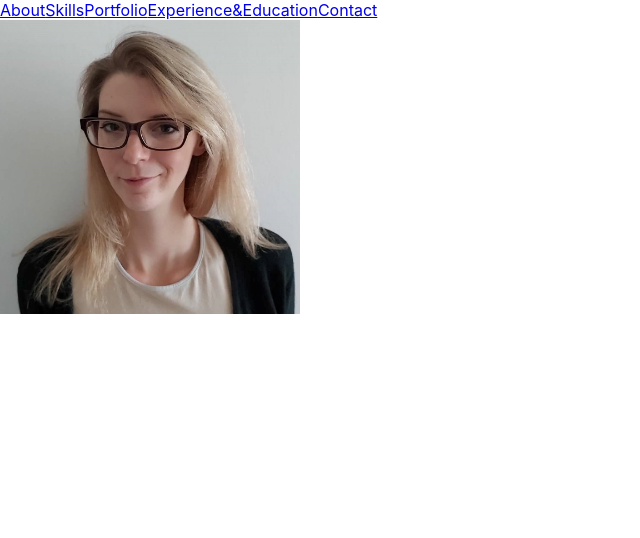
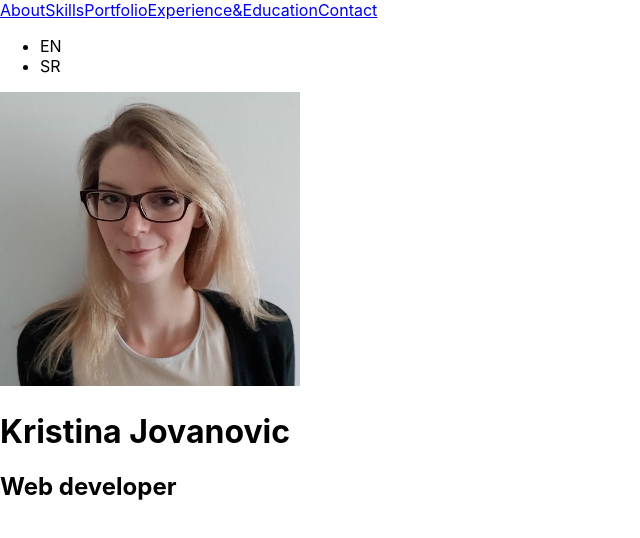
Before and after one commit to Kristina-11/Resume, a React (Create React App) app: page / in a window 1280 px wide. Shown: the top 538 px of the page, without its empty margins (0-640 px from the left). Built offline with nearby package versions, Linux system fonts and the light colour scheme; the HTML template or start-up script is replaced by a standard one.

Commit message:
Made a LanguageContext for setting multilingual site and made small changes.

```diff
--- a/src/App.js
+++ b/src/App.js
@@ -6,9 +6,11 @@ import Nav from "./components/Nav";
 import PageNotFound from "./components/pages/PageNotFound";
 import Portfolio from "./components/pages/Portfolio";
 import Skills from "./components/pages/Skills";
+import LanguageContextProvider from "./context/LanguageContext";
 
 function App() {
   return (
+    <LanguageContextProvider>
       <BrowserRouter>
         <div className="App">
           <Nav />
@@ -22,6 +24,7 @@ function App() {
           </Switch>
         </div>
       </BrowserRouter>
+    </LanguageContextProvider>
   );
 }
 
--- a/src/components/Nav.js
+++ b/src/components/Nav.js
@@ -1,13 +1,35 @@
+import { useContext } from "react";
 import { Link } from "react-router-dom";
+import { LanguageContext } from "../context/LanguageContext";
 
 const Nav = () => {
+    const { lang, changeLanguage } = useContext(LanguageContext);
+
     return (
         <div className="nav">
-            <Link to='/'>About</Link>
-            <Link to='/skills'>Skills</Link>
-            <Link to='/portfolio'>Portfolio</Link>
-            <Link to='/work'>Experience&Education</Link>
-            <Link to='/contact'>Contact</Link>
+            { lang === 'en' ?
+                <div className="nav-left">
+                    <Link to='/'>About</Link>
+                    <Link to='/skills'>Skills</Link>
+                    <Link to='/portfolio'>Portfolio</Link>
+                    <Link to='/work'>Experience&Education</Link>
+                    <Link to='/contact'>Contact</Link>
+                </div> :
+                <div className="nav-left">
+                    <Link to='/'>Info</Link>
+                    <Link to='/skills'>Veštine</Link>
+                    <Link to='/portfolio'>Portfolio</Link>
+                    <Link to='/work'>Iskustvo&Edukacija</Link>
+                    <Link to='/contact'>Kontakt</Link>
+                </div>
+            }
+
+            <div className="nav-right">
+                <ul>
+                    <li onClick={() => changeLanguage('en')}>EN</li>
+                    <li onClick={() => changeLanguage('sr')}>SR</li>
+                </ul>
+            </div>
         </div>
      );
 }
--- a/src/components/pages/AboutMe.js
+++ b/src/components/pages/AboutMe.js
@@ -1,10 +1,25 @@
+import { useContext } from 'react';
+import { LanguageContext } from '../../context/LanguageContext';
 import src from '../../img/about.jpg';
 import Picture from '../reusable/Picture';
 
 const AboutMe = () => {
+    const { lang } = useContext(LanguageContext);
+    console.log(lang)
+
     return (
-        <div className="about">
+        <div className="container">
             <Picture src={src} text='about' />
+            { lang === 'en' ?
+                <div className="info">
+                    <h1>Kristina Jovanovic</h1>
+                    <h2>Web developer</h2>
+                </div> :
+                <div className="info">
+                    <h1>Kristina Jovanović</h1>
+                    <h2>Web developer</h2>
+                </div>
+            }
         </div>
      );
 }
--- a/src/components/pages/Contact.js
+++ b/src/components/pages/Contact.js
@@ -3,7 +3,7 @@ import Picture from '../reusable/Picture';
 
 const Contact = () => {
     return (
-        <div className="contact">
+        <div className="container">
             <Picture src={src} text='contact' />
         </div>
      );
--- a/src/components/pages/Experience.js
+++ b/src/components/pages/Experience.js
@@ -3,7 +3,7 @@ import src from '../../img/work.jpg';
 
 const Experience = () => {
     return (
-        <div className="experience">
+        <div className="container">
             <Picture src={src} text='experience' />
         </div>
      );
--- a/src/components/pages/Portfolio.js
+++ b/src/components/pages/Portfolio.js
@@ -3,7 +3,7 @@ import src from '../../img/portfolio.jpg';
 
 const Portfolio = () => {
     return (
-        <div className="portfolio">
+        <div className="container">
             <Picture src={src} text='portfolio' />
         </div>
      );
--- a/src/components/pages/Skills.js
+++ b/src/components/pages/Skills.js
@@ -3,7 +3,7 @@ import src from '../../img/skills.jpg';
 
 const Skills = () => {
     return (
-        <div className="skills">
+        <div className="container">
             <Picture src={src} text='skills' />
         </div>
      );
--- /dev/null
+++ b/src/context/LanguageContext.js
@@ -0,0 +1,19 @@
+import { createContext, useState } from "react";
+
+export const LanguageContext = createContext();
+
+const LanguageContextProvider = (props) => {
+    const [lang, setLang] = useState('en');
+
+    const changeLanguage = (chosenLang) => {
+        chosenLang != 'en' ? setLang('sr') : setLang('en');
+    }
+
+    return (
+        <LanguageContext.Provider value={{ lang, changeLanguage }}>
+            { props.children }
+        </LanguageContext.Provider>
+     );
+}
+
+export default LanguageContextProvider;
```
Lines whose indentation alone changed are shown as unchanged.
